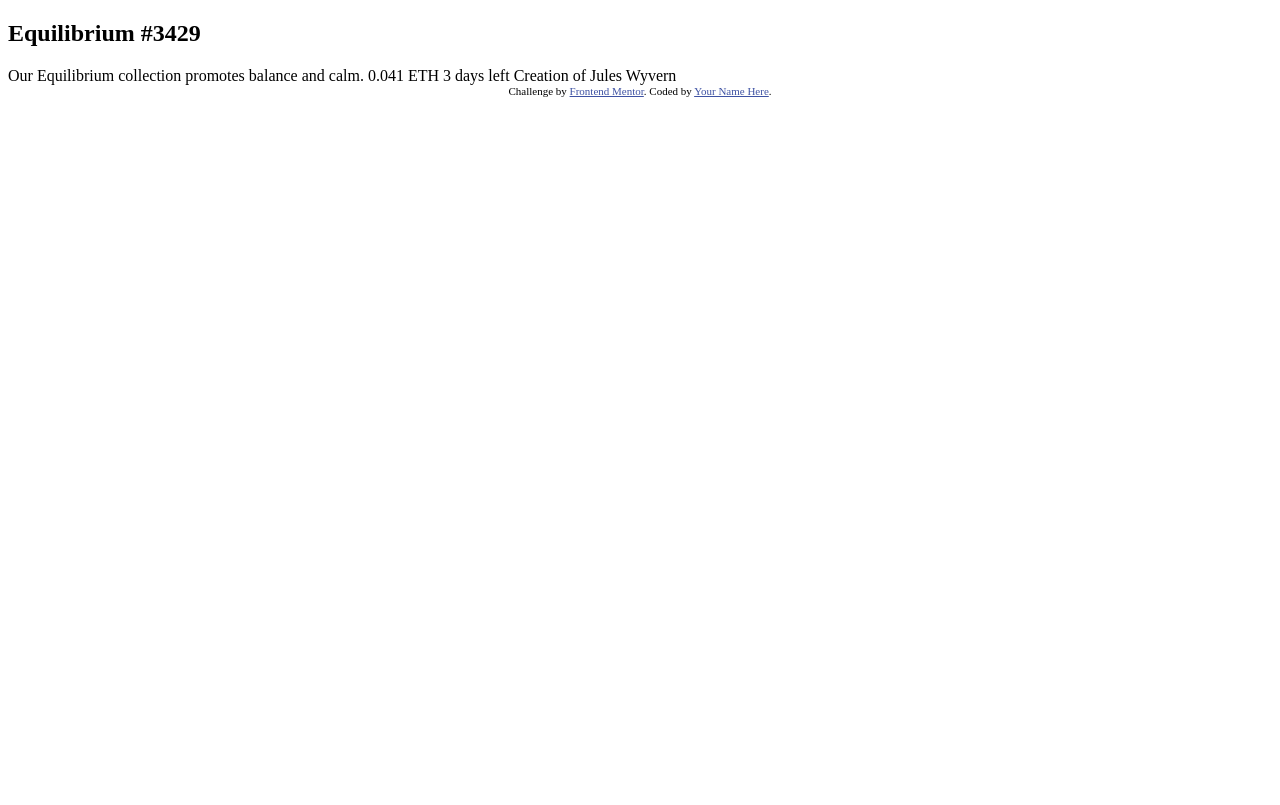
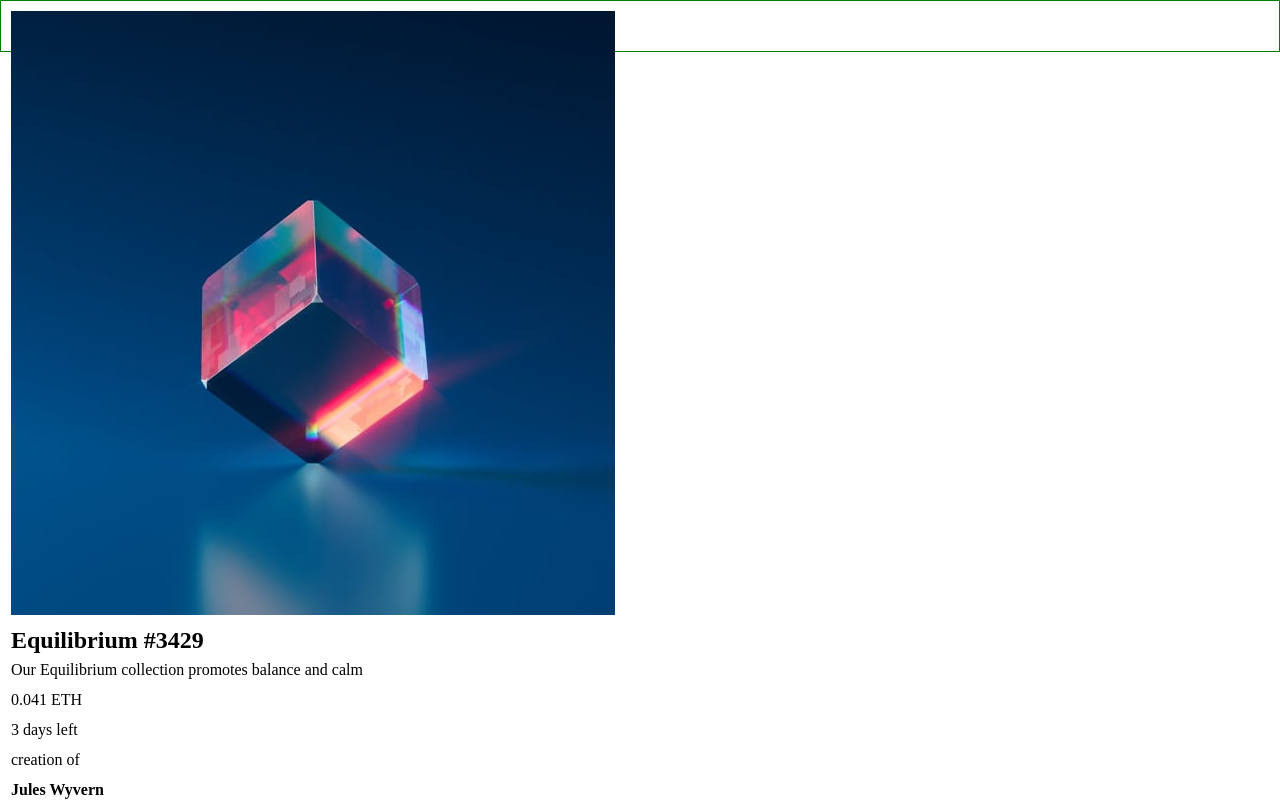
Before and after one commit to Pablo-98/nft-preview-card, a plain HTML site: page src/index.html in a window 1280 px wide. Drawn offline with Linux system fonts and the light colour scheme.

Commit message:
added all the content and main image to card

```diff
--- a/src/index.html
+++ b/src/index.html
@@ -2,33 +2,20 @@
 <html lang="en">
 <head>
   <meta charset="UTF-8">
-  <meta name="viewport" content="width=device-width, initial-scale=1.0"> <!-- displays site properly based on user's device -->
-
-  <link rel="icon" type="image/png" sizes="32x32" href="./images/favicon-32x32.png">
-
-  <title>Frontend Mentor | NFT preview card component</title>
-
-  <!-- Feel free to remove these styles or customise in your own stylesheet 👍 -->
-  <style>
-    .attribution { font-size: 11px; text-align: center; }
-    .attribution a { color: hsl(228, 45%, 44%); }
-  </style>
-  <style src="styles.css"></style>
+  <meta http-equiv="X-UA-Compatible" content="IE=edge">
+  <meta name="viewport" content="width=device-width, initial-scale=1.0">
+  <title>nft-component:)</title>
+  <link rel="stylesheet" href="styles.css">
 </head>
 <body>
+  <div class="box">
+    <img src="/images/image-equilibrium.jpg" alt="cube">
+    <h2>Equilibrium #3429 </h2>
+    <p> Our Equilibrium collection promotes balance and calm</p>
+    <p> 0.041 ETH </p>
+    <p> 3 days left</p>
+      <p> creation of <h4> Jules Wyvern</h4></p>
+  </div>
 
-  <h2>Equilibrium #3429</h2>
-
-  Our Equilibrium collection promotes balance and calm.
-
-  0.041 ETH
-  3 days left
-
-  Creation of Jules Wyvern
-
-  <div class="attribution">
-    Challenge by <a href="https://www.frontendmentor.io?ref=challenge" target="_blank">Frontend Mentor</a>.
-    Coded by <a href="#">Your Name Here</a>.
-  </div>
 </body>
 </html>
--- a/src/styles.css
+++ b/src/styles.css
@@ -2,3 +2,9 @@
 padding: 0;
 margin: 0;
 }
+.box{
+    padding: 10px;
+    height: 30px;
+    line-height: 30px;
+    border: solid 1px green
+}
```
